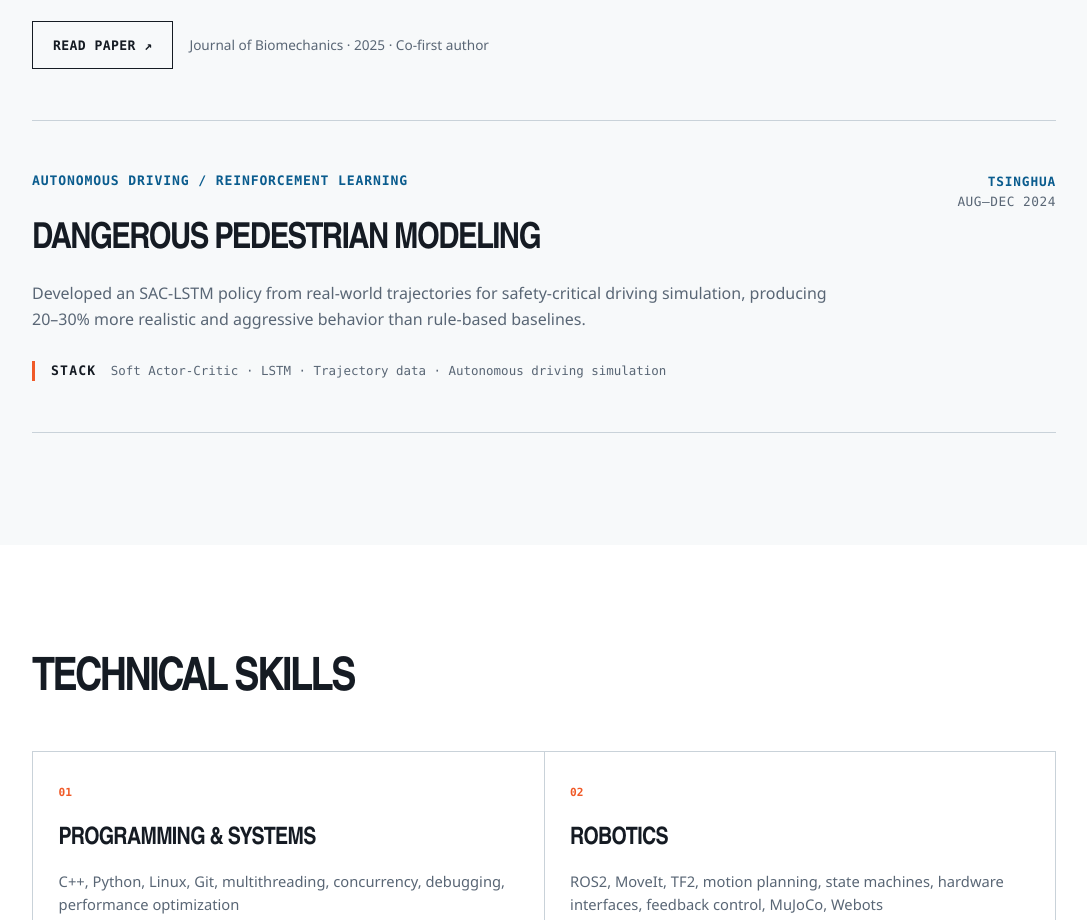
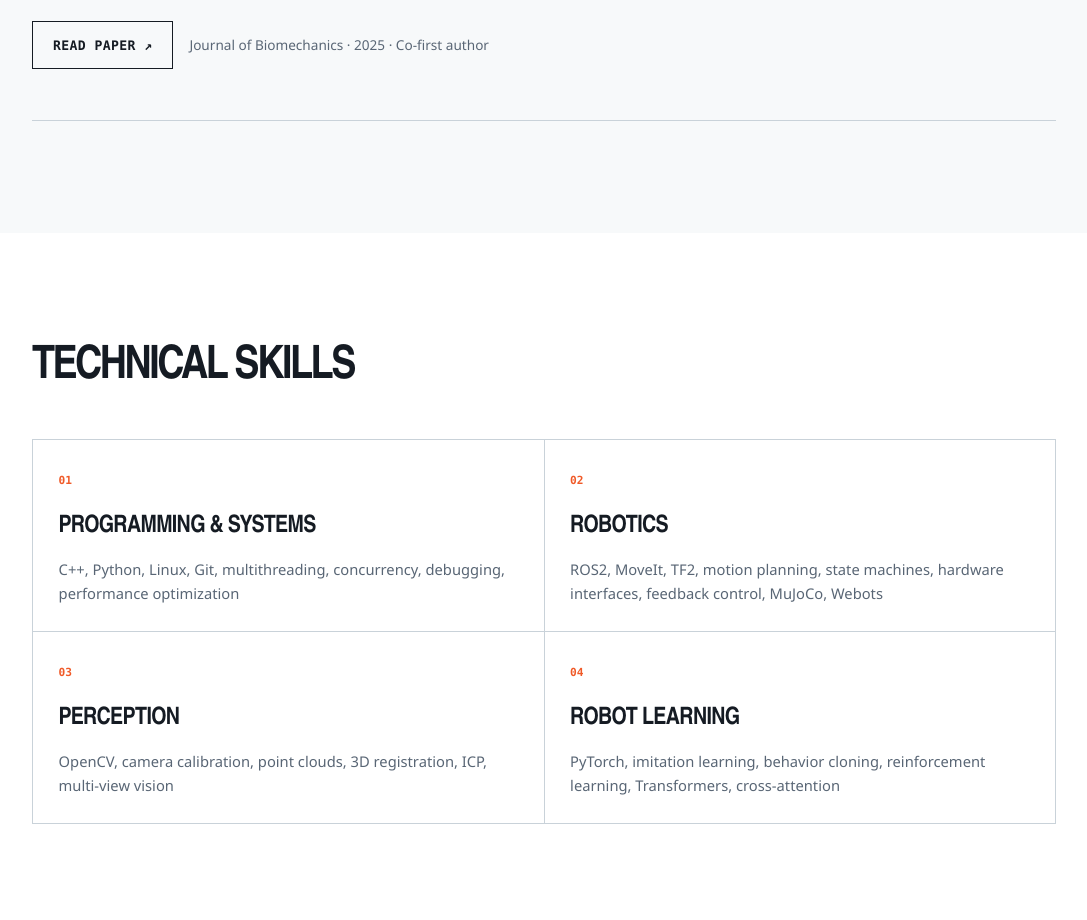
Before and after one commit to PengJingshu/PengJingshu.github.io, a plain HTML site: page index.html in a window 1280 px wide. Shown: the part 7588-8508 px from the top of the page, without its empty margins (96-1183 px from the left). Drawn offline with Linux system fonts and the light colour scheme.

Commit message:
Remove Dangerous Pedestrian Modeling from portfolio projects

```diff
--- a/index.html
+++ b/index.html
@@ -197,12 +197,7 @@
           <div class="paper-actions"><a class="button button-secondary" href="https://doi.org/10.1016/j.jbiomech.2025.112713" target="_blank" rel="noopener" aria-label="Read center of mass estimation paper via DOI (opens in a new tab)">Read paper ↗</a><span>Journal of Biomechanics · 2025 · Co-first author</span></div>
         </article>
 
-        <article class="system-entry system-compact">
-          <div class="system-top"><p class="domain">AUTONOMOUS DRIVING / REINFORCEMENT LEARNING</p><div class="project-meta"><span>TSINGHUA</span><time datetime="2024-08/2024-12">AUG–DEC 2024</time></div></div>
-          <h3>Dangerous Pedestrian Modeling</h3>
-          <p>Developed an SAC-LSTM policy from real-world trajectories for safety-critical driving simulation, producing 20–30% more realistic and aggressive behavior than rule-based baselines.</p>
-          <p class="stack-line"><span>STACK</span> Soft Actor-Critic · LSTM · Trajectory data · Autonomous driving simulation</p>
-        </article>
+
       </div>
     </section>
 
```
